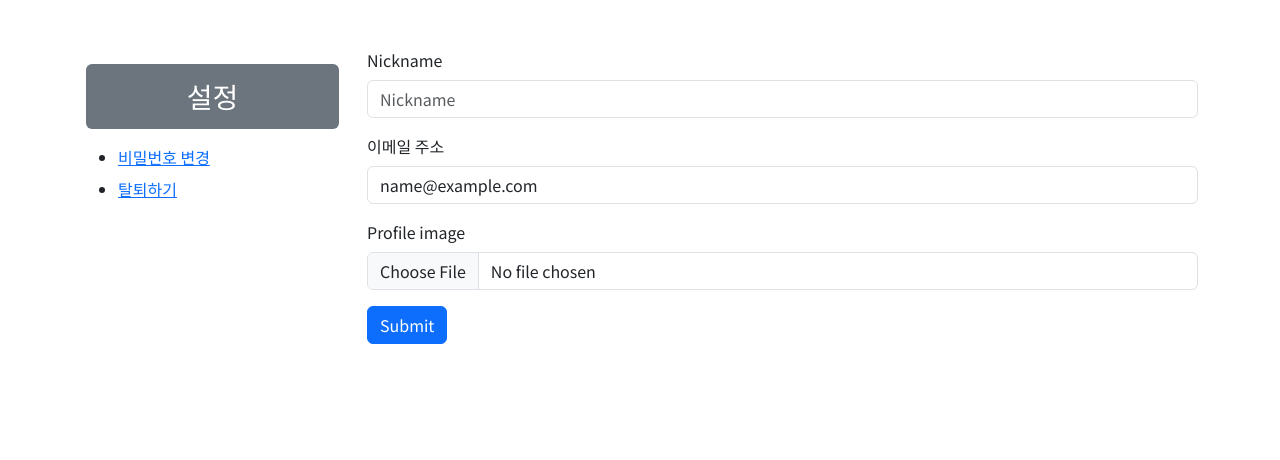
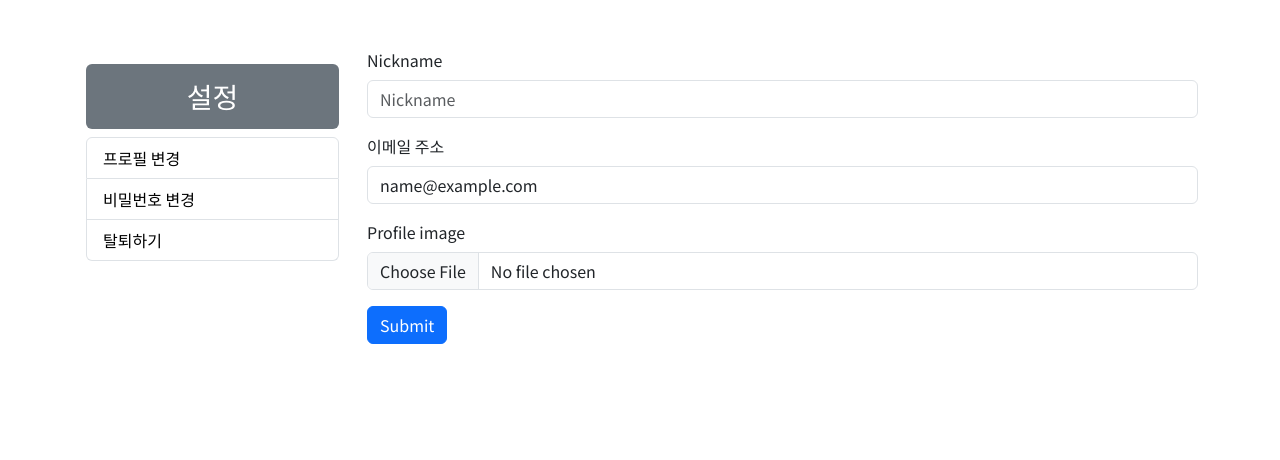
Before and after one commit to sjhmlj/pj_first, a Django app: page /accounts/profile_update/ in a window 1280 px wide. Shown: the part 64-524 px from the top of the page. Run offline with Django 3.2, Linux system fonts and the light colour scheme; the visitor is signed in with stand-in values (Sample User, id 1); some libraries are stand-ins or nearby versions.

Commit message:
유저페이지 설정바 추가

```diff
--- a/accounts/templates/accounts/update.html
+++ b/accounts/templates/accounts/update.html
@@ -4,15 +4,42 @@
 {% block content %}
   <div class='row mt-5'>
     <div class='col-3 px-3 pt-3'>
-      <h3 class="text-bg-secondary p-3 text-center rounded">설정</h3>
-      <ul>
-        <li class='pt-2'>
-          <a href="{% url 'accounts:password_update' %}">비밀번호 변경</a>
+      <h3 class="text-bg-secondary p-3 text-center rounded">
+        <a href="{% url 'accounts:detail' user.pk %}" style="text-decoration:none; color:white;">설정</a>
+      </h3>
+      <ul class='list-group'>
+        <li class='pt-2 list-group-item'>
+          <a href="{% url 'accounts:profile_update' %}" style="text-decoration:none; color:black;">프로필 변경</a>
         </li>
-        <li class='pt-2'>
-          <a type="button" class="" data-bs-toggle="modal" data-bs-target="#quitModal">
+        <li class='pt-2 list-group-item'>
+          <a href="{% url 'accounts:password_update' %}" style="text-decoration:none; color:black;">비밀번호 변경</a>
+        </li>
+        <li class='pt-2 list-group-item'>
+          <!-- 탈퇴하기는 모달을 띄움 -->
+          <a type="button" class="" data-bs-toggle="modal" data-bs-target="#quitModal" style="text-decoration:none; color:black;">
             탈퇴하기
           </a>
+          <!-- 탈퇴 Modal -->
+          <div class="modal fade" id="quitModal" tabindex="-1" aria-labelledby="exampleModalLabel" aria-hidden="true">
+            <div class="modal-dialog">
+              <div class="modal-content">
+                <div class="modal-header text-center">
+                  <div class="text-center w-100">
+                    <h1 class="modal-title fs-5" id="exampleModalLabel">탈퇴하기</h1>
+                  </div>
+                  <button type="button" class="btn-close" data-bs-dismiss="modal" aria-label="Close"></button>
+                </div>
+                <div class="modal-body text-center">
+                  사용자의 모든 정보가 사라집니다.
+                  <br>정말 탈퇴하시겠습니까?
+                </div>
+                <div class="modal-footer">
+                  <button type="button" class="btn btn-secondary" data-bs-dismiss="modal">취소</button>
+                  <a href="{% url 'accounts:delete' %}" class="btn btn-danger">탈퇴</a>
+                </div>
+              </div>
+            </div>
+          </div>
         </li>
       </ul>
     </div>
@@ -27,32 +54,11 @@
           {% bootstrap_form form%}
           <input type="submit" class="btn btn-primary">
         </form>
-        <!-- Button trigger modal -->
 
       </div>
 
     </div>
 
-    <!-- Modal -->
-    <div class="modal fade" id="quitModal" tabindex="-1" aria-labelledby="exampleModalLabel" aria-hidden="true">
-      <div class="modal-dialog">
-        <div class="modal-content">
-          <div class="modal-header text-center">
-            <div class="text-center w-100">
-              <h1 class="modal-title fs-5" id="exampleModalLabel">탈퇴하기</h1>
-            </div>
-            <button type="button" class="btn-close" data-bs-dismiss="modal" aria-label="Close"></button>
-          </div>
-          <div class="modal-body text-center">
-            사용자의 모든 정보가 사라집니다.
-          </div>
-          <div class="modal-footer">
-            <button type="button" class="btn btn-secondary" data-bs-dismiss="modal">취소</button>
-            <a href="{% url 'accounts:delete' %}" class="btn btn-danger">탈퇴</a>
-          </div>
-        </div>
-      </div>
-    </div>
   </div>
 
 {% endblock content %}
```
Also changed, not shown: accounts/templates/accounts/detail.html (+47 -12 lines).
